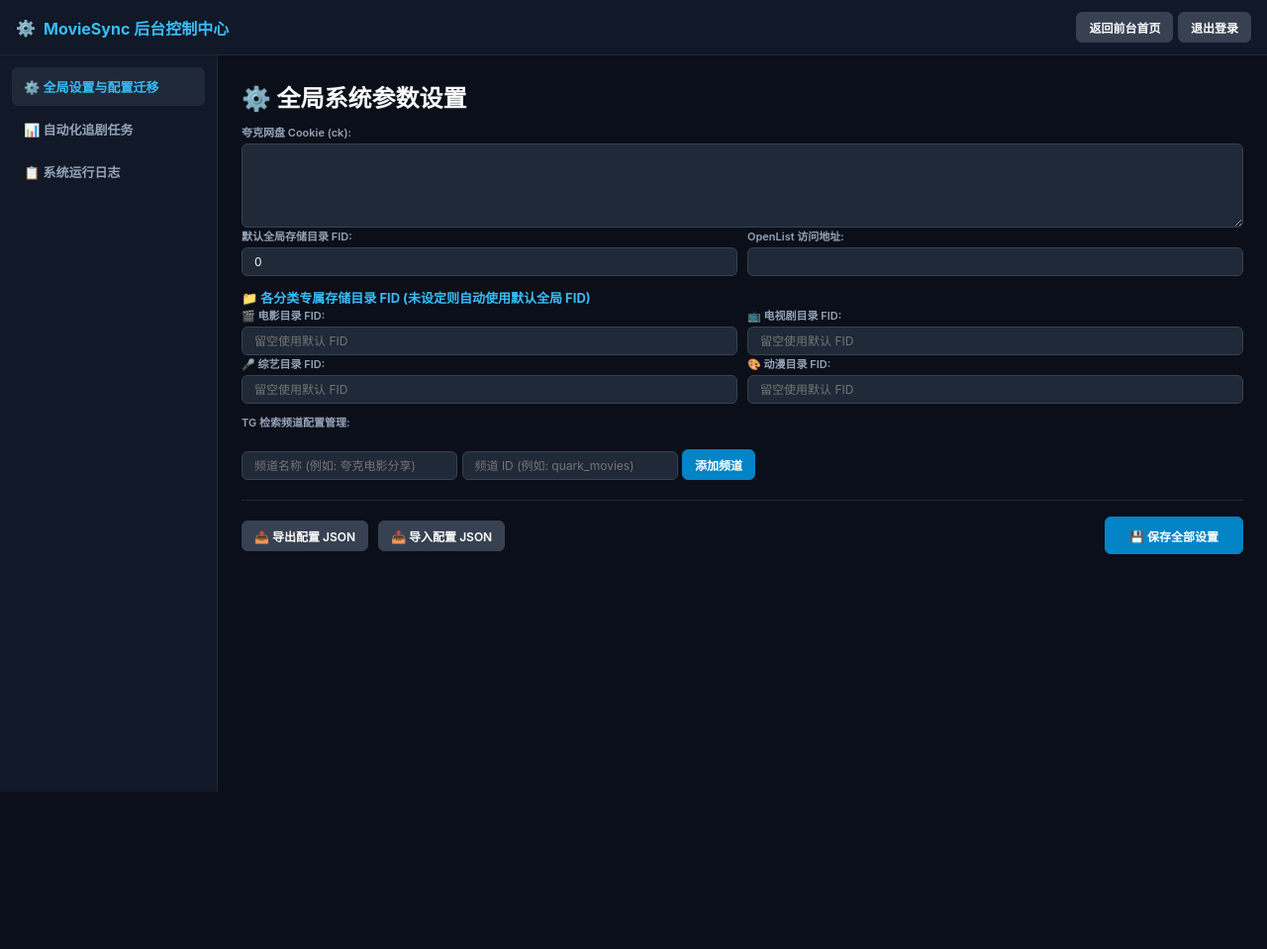
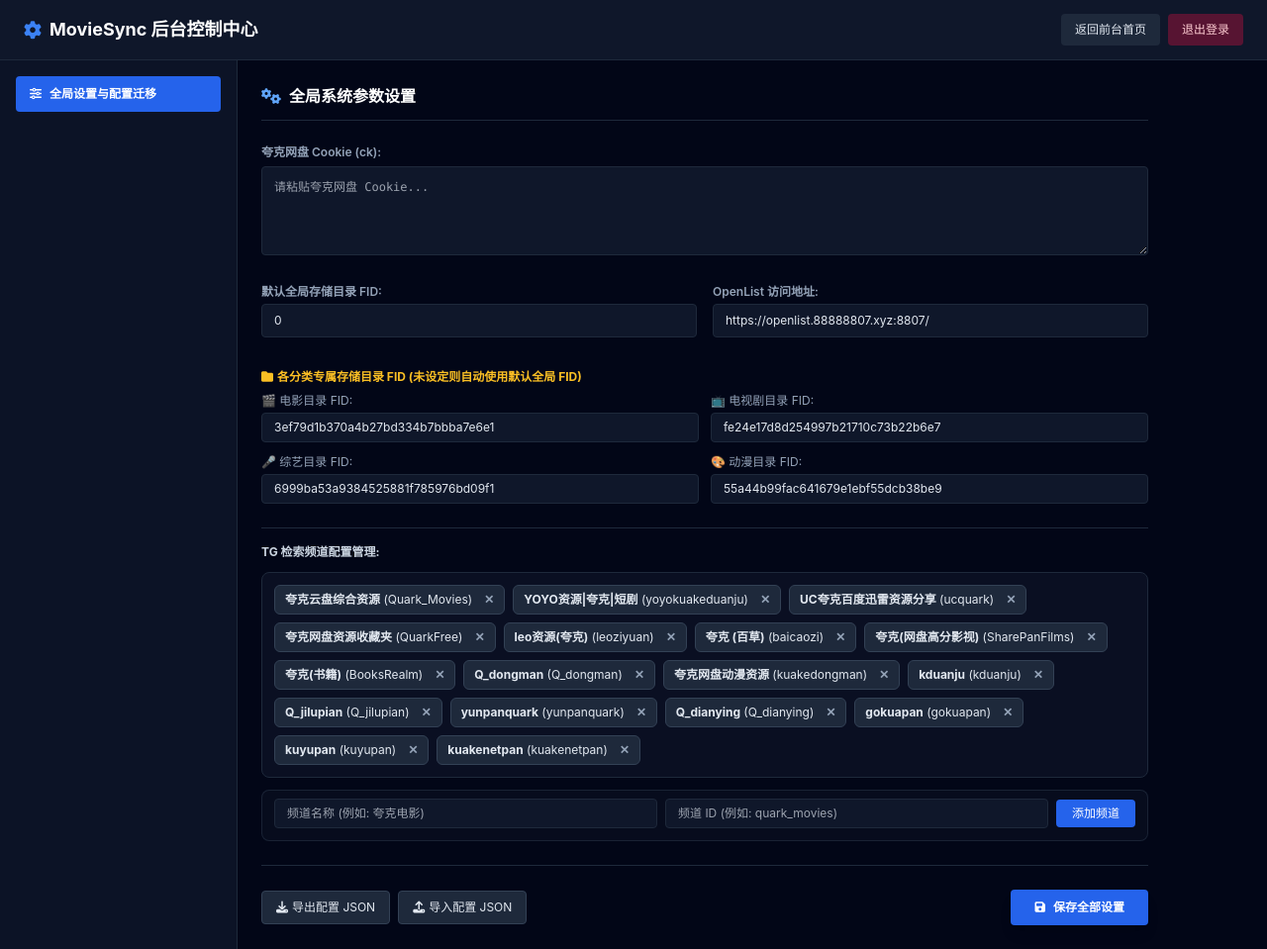
Before and after one commit to rinzaki007/DouQuarkHub, a Python web app: template templates/admin.html in a window 1280 px wide. Shown: the whole page at 99% size. Before the commit the page ends 800 px from the top, so only its background shows below. Run offline with Jinja, Linux system fonts and the light colour scheme; the template is opened without the code that fills it, so the values that code supplies are empty; some libraries are stand-ins or nearby versions.

Commit message:
Update admin.html

```diff
--- a/templates/admin.html
+++ b/templates/admin.html
@@ -3,146 +3,211 @@
 <head>
     <meta charset="UTF-8">
     <meta name="viewport" content="width=device-width, initial-scale=1.0">
-    <title>后台管理 - MovieSync</title>
-    <link rel="stylesheet" href="/static/css/style.css">
+    <title>MovieSync - 后台控制中心</title>
+    <script src="https://cdn.tailwindcss.com"></script>
+    <link rel="stylesheet" href="https://cdnjs.cloudflare.com/ajax/libs/font-awesome/6.4.0/css/all.min.css">
     <style>
-        /* 修复 TG 检索频道标签浮动与重叠错乱问题 */
-.tg-channel-container, [class*="channel-list"] {
-    display: flex !important;
-    flex-wrap: wrap !important;
-    gap: 8px !important;
-    margin-bottom: 16px !important;
-    clear: both !important;
+        body {
+            background-color: #0f172a;
+            color: #f8fafc;
+            font-family: -apple-system, BlinkMacSystemFont, "Segoe UI", Roboto, "Helvetica Neue", Arial, sans-serif;
         }
-
-/* 规范频道标签内边距与边框 */
-.tg-channel-tag, [class*="channel-item"] {
-    position: relative !important;
-    display: inline-flex !important;
-    align-items: center !important;
-    background-color: #1e293b !important;
-    border: 1px solid #334155 !important;
-    border-radius: 6px !important;
-    padding: 6px 12px !important;
-    margin: 0 !important;
-}
-
-/* 规范按钮布局 */
-.admin-action-btns {
-    display: flex !important;
-    align-items: center !important;
-    gap: 12px !important;
-    margin-top: 12px !important;
-}
-        .admin-layout { display: flex; height: calc(100vh - 56px); }
-        .sidebar { width: 220px; background: #111827; border-right: 1px solid #1f2937; padding: 12px; flex-shrink: 0; }
-        .sidebar-menu { list-style: none; display: flex; flex-direction: column; gap: 4px; }
-        .sidebar-menu li { padding: 10px 12px; border-radius: 6px; cursor: pointer; color: #94a3b8; font-size: 13px; font-weight: 600; }
-        .sidebar-menu li:hover, .sidebar-menu li.active { background: #1f2937; color: #38bdf8; }
-        .admin-main { flex: 1; padding: 24px; overflow-y: auto; background: #0b0f19; }
-        .admin-section { display: none; width: 100%; }
-        .admin-section.active { display: flex; flex-direction: column; gap: 16px; }
     </style>
 </head>
-<body>
-    <header class="app-header">
-        <div class="logo-area">
-            <span class="logo-icon">⚙️</span>
-            <h1>MovieSync 后台控制中心</h1>
+<body class="min-h-screen flex flex-col bg-slate-950 text-slate-100">
+
+    <!-- 顶栏 -->
+    <header class="bg-slate-900 border-b border-slate-800 px-6 py-3.5 flex justify-between items-center shrink-0">
+        <div class="flex items-center gap-2 text-lg font-bold text-white">
+            <i class="fa-solid fa-gear text-blue-500"></i> MovieSync 后台控制中心
         </div>
-        <div>
-            <a href="/"><button class="action-btn btn-secondary">返回前台首页</button></a>
-            <a href="/logout"><button class="action-btn btn-secondary">退出登录</button></a>
+        <div class="flex gap-2">
+            <a href="/" class="bg-slate-800 hover:bg-slate-700 text-slate-200 text-xs px-3.5 py-2 rounded transition">
+                返回前台首页
+            </a>
+            <a href="/logout" class="bg-rose-900/60 hover:bg-rose-800 text-rose-200 text-xs px-3.5 py-2 rounded transition">
+                退出登录
+            </a>
         </div>
     </header>
 
-    <div class="admin-layout">
-        <!-- 侧边栏菜单 -->
-        <div class="sidebar">
-            <ul class="sidebar-menu">
-                <li class="active" onclick="switchSection('config')">⚙️ 全局设置与配置迁移</li>
-                <li onclick="switchSection('sub')">📊 自动化追剧任务</li>
-                <li onclick="switchSection('status')">📋 系统运行日志</li>
-            </ul>
+    <!-- 双栏主体 -->
+    <div class="flex-1 flex overflow-hidden">
+        <!-- 侧边栏 -->
+        <aside class="w-60 bg-slate-900/80 border-r border-slate-800 p-4 shrink-0 flex flex-col gap-2">
+            <button class="w-full text-left bg-blue-600 text-white px-3.5 py-2.5 rounded text-xs font-semibold flex items-center gap-2">
+                <i class="fa-solid fa-sliders"></i> 全局设置与配置迁移
+            </button>
+        </aside>
+
+        <!-- 内容主区 -->
+        <main class="flex-1 overflow-y-auto p-6 bg-slate-950 text-sm">
+            <div class="max-w-4xl space-y-6">
+                <h2 class="text-base font-bold text-white flex items-center gap-2 border-b border-slate-800 pb-3">
+                    <i class="fa-solid fa-gears text-blue-400"></i> 全局系统参数设置
+                </h2>
+
+                <!-- Cookie -->
+                <div class="space-y-1.5">
+                    <label class="block text-xs text-slate-400 font-semibold">夸克网盘 Cookie (ck):</label>
+                    <textarea id="quark-cookie" rows="4"
+                        class="w-full bg-slate-900 border border-slate-800 rounded p-3 text-xs font-mono text-slate-200 focus:outline-none focus:border-blue-500 break-all"
+                        placeholder="请粘贴夸克网盘 Cookie..."></textarea>
                 </div>
 
-        <!-- 主内容区 -->
-        <div class="admin-main">
-            <!-- 🎯 模块 1: 全局设置 (补全四大分类目录 FID) -->
-            <div id="sec-config" class="admin-section active">
-                <div class="admin-card-full">
-                    <h2>⚙️ 全局系统参数设置</h2>
-
-                    <div class="form-group" style="margin-top: 10px;">
-                        <label>夸克网盘 Cookie (ck):</label>
-                        <textarea id="quark-cookie-input" style="height:85px; width:100%;"></textarea>
+                <!-- 存储目录 -->
+                <div class="grid grid-cols-1 md:grid-cols-2 gap-4">
+                    <div class="space-y-1">
+                        <label class="block text-xs text-slate-400 font-semibold">默认全局存储目录 FID:</label>
+                        <input type="text" id="fid-default" value="0" class="w-full bg-slate-900 border border-slate-800 rounded px-3 py-2 text-xs text-slate-200">
+                    </div>
+                    <div class="space-y-1">
+                        <label class="block text-xs text-slate-400 font-semibold">OpenList 访问地址:</label>
+                        <input type="text" id="openlist-url" value="https://openlist.88888807.xyz:8807/" class="w-full bg-slate-900 border border-slate-800 rounded px-3 py-2 text-xs text-slate-200">
+                    </div>
                 </div>
 
-                    <div class="form-row">
-                        <div class="form-group"><label>默认全局存储目录 FID:</label><input type="text" id="folder-id-input" placeholder="默认为 0 (根目录)"></div>
-                        <div class="form-group"><label>OpenList 访问地址:</label><input type="text" id="openlist-url-input"></div>
+                <!-- 各分类专属 FID -->
+                <div class="space-y-2 pt-2">
+                    <h3 class="text-xs font-bold text-amber-400 flex items-center gap-1">
+                        <i class="fa-solid fa-folder"></i> 各分类专属存储目录 FID (未设定则自动使用默认全局 FID)
+                    </h3>
+                    <div class="grid grid-cols-1 md:grid-cols-2 gap-3">
+                        <div>
+                            <label class="block text-xs text-slate-400 mb-1">🎬 电影目录 FID:</label>
+                            <input type="text" id="fid-movie" value="3ef79d1b370a4b27bd334b7bbba7e6e1" class="w-full bg-slate-900 border border-slate-800 rounded px-3 py-1.5 text-xs text-slate-200">
                         </div>
-
-                    <h3 style="margin-top:12px; font-size:13px; color:#38bdf8;">📁 各分类专属存储目录 FID (未设定则自动使用默认全局 FID)</h3>
-                    <div class="form-row">
-                        <div class="form-group"><label>🎬 电影目录 FID:</label><input type="text" id="folder-movie-input" placeholder="留空使用默认 FID"></div>
-                        <div class="form-group"><label>📺 电视剧目录 FID:</label><input type="text" id="folder-tv-input" placeholder="留空使用默认 FID"></div>
+                        <div>
+                            <label class="block text-xs text-slate-400 mb-1">📺 电视剧目录 FID:</label>
+                            <input type="text" id="fid-tv" value="fe24e17d8d254997b21710c73b22b6e7" class="w-full bg-slate-900 border border-slate-800 rounded px-3 py-1.5 text-xs text-slate-200">
                         </div>
-                    <div class="form-row">
-                        <div class="form-group"><label>🎤 综艺目录 FID:</label><input type="text" id="folder-show-input" placeholder="留空使用默认 FID"></div>
-                        <div class="form-group"><label>🎨 动漫目录 FID:</label><input type="text" id="folder-anime-input" placeholder="留空使用默认 FID"></div>
+                        <div>
+                            <label class="block text-xs text-slate-400 mb-1">🎤 综艺目录 FID:</label>
+                            <input type="text" id="fid-show" value="6999ba53a9384525881f785976bd09f1" class="w-full bg-slate-900 border border-slate-800 rounded px-3 py-1.5 text-xs text-slate-200">
                         </div>
-
-                    <div class="form-group" style="margin-top: 10px;">
-                        <label>TG 检索频道配置管理:</label>
-                        <div class="channel-manage-box">
-                            <div id="channel-list-box" class="channel-list-scroll" style="max-height: 160px;"></div>
-                            <div class="channel-add-row" style="margin-top: 8px;">
-                                <input type="text" id="new-ch-name" placeholder="频道名称 (例如: 夸克电影分享)">
-                                <input type="text" id="new-ch-id" placeholder="频道 ID (例如: quark_movies)">
-                                <button type="button" class="btn-primary" onclick="addChannel()">添加频道</button>
+                        <div>
+                            <label class="block text-xs text-slate-400 mb-1">🎨 动漫目录 FID:</label>
+                            <input type="text" id="fid-anime" value="55a44b99fac641679e1ebf55dcb38be9" class="w-full bg-slate-900 border border-slate-800 rounded px-3 py-1.5 text-xs text-slate-200">
                         </div>
                     </div>
                 </div>
 
-                    <!-- 配置导入/导出 -->
-                    <div style="display:flex; justify-content:space-between; align-items:center; margin-top:20px; padding-top:16px; border-top:1px solid #1f2937;">
-                        <div style="display:flex; gap:10px;">
-                            <button class="btn-secondary" onclick="exportConfig()">📤 导出配置 JSON</button>
-                            <button class="btn-secondary" onclick="triggerImportConfig()">📥 导入配置 JSON</button>
-                            <input type="file" id="import-file-input" accept=".json" style="display:none;" onchange="handleImportConfig(event)">
+                <!-- TG 检索频道配置管理（彻底修复元素重叠遮挡问题） -->
+                <div class="space-y-3 pt-4 border-t border-slate-800">
+                    <h3 class="text-xs font-bold text-slate-300">TG 检索频道配置管理:</h3>
+
+                    <!-- 频道标签列表：采用规范的 flex-wrap 自然流排版 -->
+                    <div id="tg-channels-container" class="flex flex-wrap gap-2 p-3 bg-slate-900/60 rounded-lg border border-slate-800">
+                        <!-- JS 动态渲染 -->
                     </div>
-                        <button class="btn-primary" style="height:38px; padding:0 24px;" onclick="saveAdminConfig()">💾 保存全部设置</button>
-                    </div>
+
+                    <!-- 添加频道表单：独立的 flex 行，绝不重叠 -->
+                    <div class="flex flex-wrap items-center gap-2 pt-2 p-3 bg-slate-900/40 rounded-lg border border-slate-800/80">
+                        <input type="text" id="new-ch-name" placeholder="频道名称 (例如: 夸克电影)" class="bg-slate-900 border border-slate-800 rounded px-3 py-1.5 text-xs flex-1 min-w-[150px] text-slate-200">
+                        <input type="text" id="new-ch-id" placeholder="频道 ID (例如: quark_movies)" class="bg-slate-900 border border-slate-800 rounded px-3 py-1.5 text-xs flex-1 min-w-[150px] text-slate-200">
+                        <button onclick="addTGChannel()" class="bg-blue-600 hover:bg-blue-500 text-white text-xs px-4 py-1.5 rounded font-medium shrink-0">
+                            添加频道
+                        </button>
                     </div>
                 </div>
 
-            <!-- 模块 2: 追剧订阅列表 -->
-            <div id="sec-sub" class="admin-section">
-                <h2>📊 自动化追踪任务管理</h2>
-                <div id="sub-list-box" class="sub-list-scroll" style="max-height:550px;"></div>
+                <!-- 底部保存按钮行 -->
+                <div class="border-t border-slate-800 pt-6 flex flex-wrap justify-between items-center gap-3 mb-10">
+                    <div class="flex gap-2">
+                        <button onclick="exportConfig()" class="bg-slate-800 hover:bg-slate-700 text-slate-200 text-xs px-3.5 py-2 rounded flex items-center gap-1 border border-slate-700">
+                            <i class="fa-solid fa-download"></i> 导出配置 JSON
+                        </button>
+                        <button onclick="importConfig()" class="bg-slate-800 hover:bg-slate-700 text-slate-200 text-xs px-3.5 py-2 rounded flex items-center gap-1 border border-slate-700">
+                            <i class="fa-solid fa-upload"></i> 导入配置 JSON
+                        </button>
+                    </div>
+                    <button onclick="saveAllSettings()" class="bg-blue-600 hover:bg-blue-500 text-white font-bold text-xs px-6 py-2.5 rounded flex items-center gap-2 shadow-lg">
+                        <i class="fa-solid fa-floppy-disk"></i> 保存全部设置
+                    </button>
+                </div>
+            </div>
+        </main>
     </div>
 
-            <!-- 🎯 模块 3: 系统运行控制台日志 (移除多余状态监控，增加彩色日志分级过滤) -->
-            <div id="sec-status" class="admin-section">
-                <div class="panel" style="width: 100%;">
-                    <div class="panel-header">
-                        <h3>📋 详细控制台运行日志</h3>
-                        <div style="display:flex; gap:6px;">
-                            <button class="btn-sm" onclick="filterLogs('ALL')">全部</button>
-                            <button class="btn-sm" style="color:#38bdf8;" onclick="filterLogs('INFO')">普通</button>
-                            <button class="btn-sm" style="color:#34d399;" onclick="filterLogs('SUCCESS')">成功</button>
-                            <button class="btn-sm" style="color:#fbbf24;" onclick="filterLogs('WARN')">警告</button>
-                            <button class="btn-sm" style="color:#f87171;" onclick="filterLogs('ERROR')">错误</button>
-                            <button class="btn-sm" onclick="clearAdminLog()">清空</button>
-                        </div>
-                    </div>
-                    <div id="admin-log-body" class="log-body" style="height: 520px;"></div>
-                </div>
-            </div>
-        </div>
-    </div>
+    <script>
+        let tgChannels = [
+            { name: '夸克云盘综合资源', id: 'Quark_Movies' },
+            { name: 'YOYO资源|夸克|短剧', id: 'yoyokuakeduanju' },
+            { name: 'UC夸克百度迅雷资源分享', id: 'ucquark' },
+            { name: '夸克网盘资源收藏夹', id: 'QuarkFree' },
+            { name: 'leo资源(夸克)', id: 'leoziyuan' },
+            { name: '夸克 (百草)', id: 'baicaozi' },
+            { name: '夸克(网盘高分影视)', id: 'SharePanFilms' },
+            { name: '夸克(书籍)', id: 'BooksRealm' },
+            { name: 'Q_dongman', id: 'Q_dongman' },
+            { name: '夸克网盘动漫资源', id: 'kuakedongman' },
+            { name: 'kduanju', id: 'kduanju' },
+            { name: 'Q_jilupian', id: 'Q_jilupian' },
+            { name: 'yunpanquark', id: 'yunpanquark' },
+            { name: 'Q_dianying', id: 'Q_dianying' },
+            { name: 'gokuapan', id: 'gokuapan' },
+            { name: 'kuyupan', id: 'kuyupan' },
+            { name: 'kuakenetpan', id: 'kuakenetpan' }
+        ];
 
-    <script src="/static/js/admin.js"></script>
+        document.addEventListener("DOMContentLoaded", () => {
+            renderTGChannels();
+        });
+
+        function renderTGChannels() {
+            const container = document.getElementById('tg-channels-container');
+            container.innerHTML = '';
+            tgChannels.forEach((ch, idx) => {
+                const badge = document.createElement('div');
+                badge.className = "bg-slate-800 border border-slate-700 rounded-md px-2.5 py-1.5 flex items-center gap-2 text-xs text-slate-200 shrink-0";
+                badge.innerHTML = `
+                    <span><strong>${ch.name}</strong> (${ch.id})</span>
+                    <button onclick="removeTGChannel(${idx})" class="text-slate-400 hover:text-rose-400 font-bold ml-1">✕</button>
+                `;
+                container.appendChild(badge);
+            });
+        }
+
+        function addTGChannel() {
+            const name = document.getElementById('new-ch-name').value.trim();
+            const id = document.getElementById('new-ch-id').value.trim().replace('@', '');
+            if (!name || !id) return alert('请填写频道名称和 ID');
+            tgChannels.push({ name, id });
+            document.getElementById('new-ch-name').value = '';
+            document.getElementById('new-ch-id').value = '';
+            renderTGChannels();
+        }
+
+        function removeTGChannel(idx) {
+            tgChannels.splice(idx, 1);
+            renderTGChannels();
+        }
+
+        async function saveAllSettings() {
+            const payload = {
+                cookie: document.getElementById('quark-cookie').value.trim(),
+                default_fid: document.getElementById('fid-default').value.trim(),
+                openlist_url: document.getElementById('openlist-url').value.trim(),
+                category_fids: {
+                    '电影': document.getElementById('fid-movie').value.trim(),
+                    '电视剧': document.getElementById('fid-tv').value.trim(),
+                    '综艺': document.getElementById('fid-show').value.trim(),
+                    '动漫': document.getElementById('fid-anime').value.trim()
+                },
+                channels: tgChannels
+            };
+
+            try {
+                const resp = await fetch('/api/channels', {
+                    method: 'POST',
+                    headers: {'Content-Type': 'application/json'},
+                    body: JSON.stringify({ channels: tgChannels })
+                });
+                alert('设置保存成功！');
+            } catch (e) {
+                alert('保存设置异常: ' + e.message);
+            }
+        }
+    </script>
 </body>
 </html>
```
Lines whose indentation alone changed are shown as unchanged.
